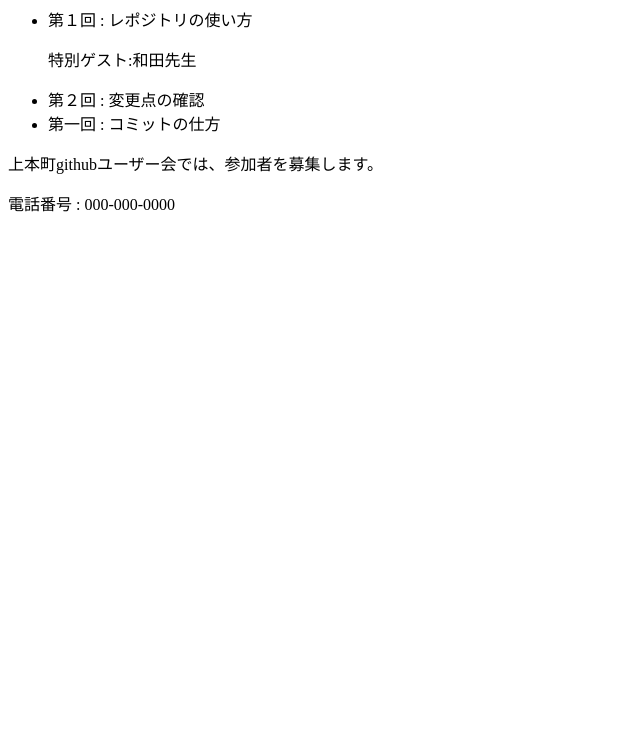
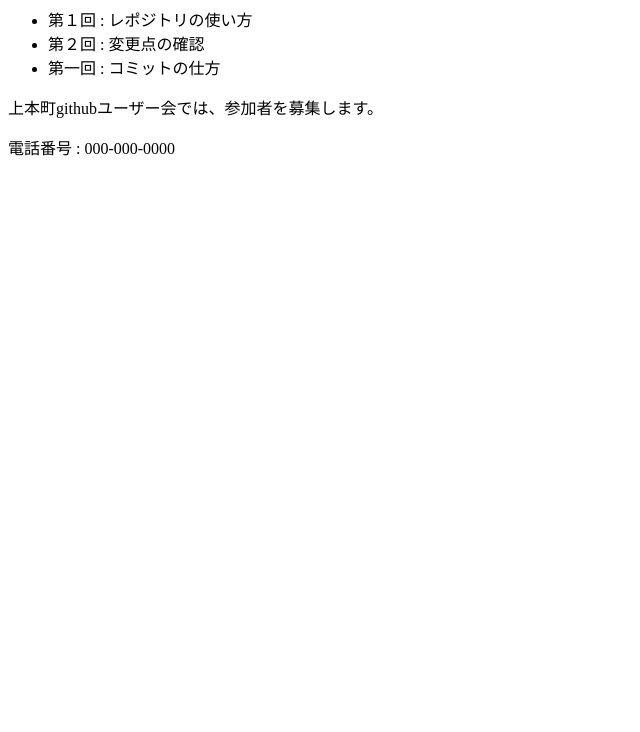
Before and after one commit to PEYROAD/PEYROAD.github.io, a plain HTML site: page index.html in a window 1280 px wide. Shown: the part 68-800 px from the top of the page, without its empty margins (0-640 px from the left). Drawn offline with Linux system fonts and the light colour scheme.

Commit message:
和田先生来れないので消したclose#1

```diff
--- a/index.html
+++ b/index.html
@@ -1,8 +1,6 @@
 <h1> 上本町 github ユーザー会 </h1>
 <ul>
-  <li>第１回 : レポジトリの使い方
-  <p>特別ゲスト:和田先生</p>
-  </li>
+  <li>第１回 : レポジトリの使い方</li>
   <li>第２回 : 変更点の確認</li>
   <li>第一回 : コミットの仕方</li>
 </ul>
```
